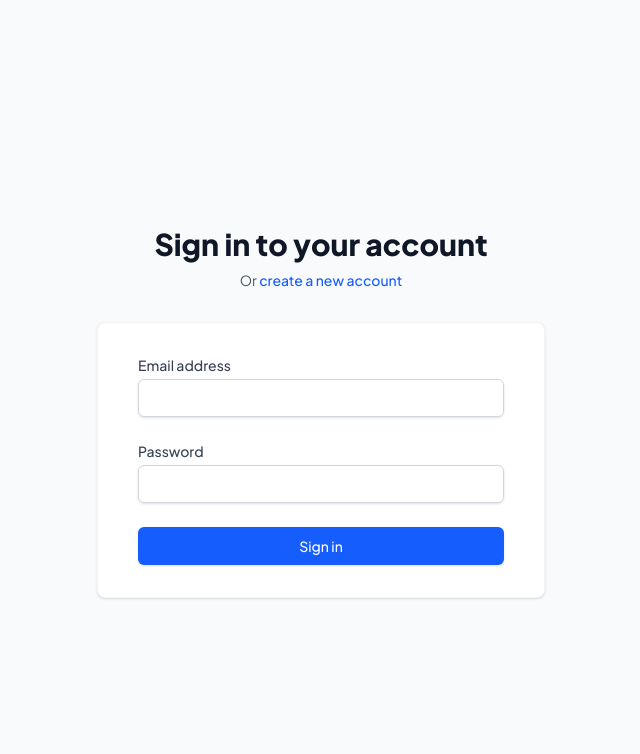
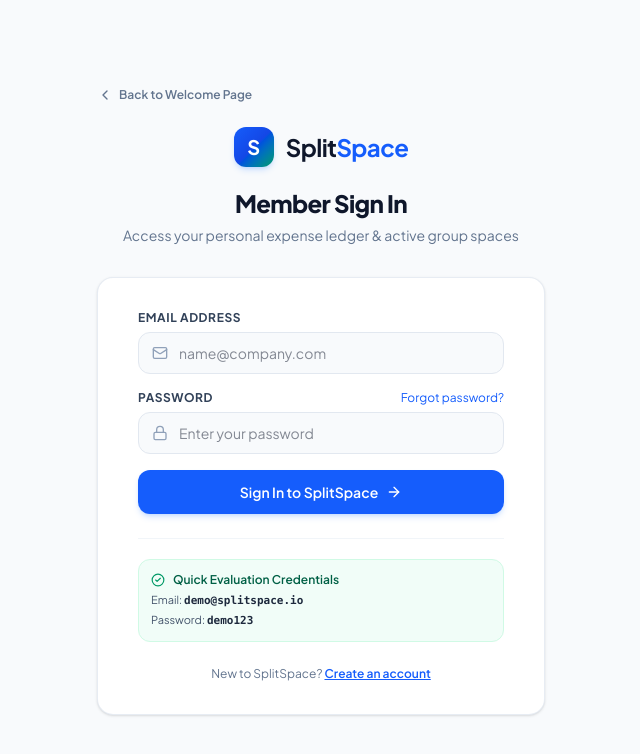
Before and after one commit to ashish102312/splitSpace, a React (Vite) app in the folder frontend/: page /login in a window 1280 px wide. Shown: the top 754 px of the page, without its empty margins (319-959 px from the left). Built offline with nearby package versions, Linux system fonts and the light colour scheme; no server answers.

Commit message:
feat(auth): revamp authentication flows with borderless modern cards and demo helpers

```diff
--- a/frontend/src/pages/Login.jsx
+++ b/frontend/src/pages/Login.jsx
@@ -1,6 +1,18 @@
 import React, { useState } from 'react';
 import { Link, useNavigate } from 'react-router-dom';
 import { useAuth } from '../context/AuthContext';
+import {
+  Mail,
+  Lock,
+  ArrowRight,
+  AlertCircle,
+  ChevronLeft,
+  ShieldCheck,
+  CheckCircle2,
+  Users,
+  TrendingUp,
+  Receipt
+} from 'lucide-react';
 
 const Login = () => {
   const [email, setEmail] = useState('');
@@ -19,59 +31,128 @@ const Login = () => {
       await login(email, password);
       navigate('/dashboard');
     } catch (err) {
-      setError(err.response?.data?.message || 'Login failed. Please check your credentials.');
+      setError(err.response?.data?.message || 'Authentication failed. Please verify credentials.');
     } finally {
       setLoading(false);
     }
   };
 
   return (
-    <div className="min-h-screen bg-gray-50 flex flex-col justify-center py-12 sm:px-6 lg:px-8">
+    <div className="min-h-screen bg-slate-50 flex flex-col justify-center py-12 px-4 sm:px-6 lg:px-8 selection:bg-emerald-100 selection:text-emerald-900">
       <div className="sm:mx-auto sm:w-full sm:max-w-md">
-        <h2 className="mt-6 text-center text-3xl font-extrabold text-gray-900">
-          Sign in to your account
+        <Link
+          to="/"
+          className="inline-flex items-center gap-1.5 text-xs font-semibold text-slate-500 hover:text-blue-600 mb-6 transition-colors group"
+        >
+          <ChevronLeft className="w-4 h-4 transition-transform group-hover:-translate-x-1" />
+          <span>Back to Welcome Page</span>
+        </Link>
+
+        {/* Brand Header */}
+        <div className="flex items-center gap-3 justify-center">
+          <div className="w-10 h-10 rounded-xl bg-gradient-to-br from-blue-600 via-blue-700 to-emerald-600 flex items-center justify-center text-white shadow-md shadow-blue-500/20">
+            <span className="font-bold text-xl">S</span>
+          </div>
+          <span className="text-2xl font-bold text-slate-900 tracking-tight">
+            Split<span className="text-blue-600">Space</span>
+          </span>
+        </div>
+
+        <h2 className="mt-5 text-center text-2xl font-extrabold text-slate-900 tracking-tight">
+          Member Sign In
         </h2>
-        <p className="mt-2 text-center text-sm text-gray-600">
-          Or{' '}
-          <Link to="/register" className="font-medium text-blue-600 hover:text-blue-500">
-            create a new account
-          </Link>
+        <p className="mt-1.5 text-center text-sm text-slate-500">
+          Access your personal expense ledger & active group spaces
         </p>
       </div>
 
       <div className="mt-8 sm:mx-auto sm:w-full sm:max-w-md">
-        <div className="bg-white py-8 px-4 shadow sm:rounded-lg sm:px-10 border border-gray-100">
-          <form className="space-y-6" onSubmit={handleSubmit}>
+        <div className="bg-white py-8 px-6 sm:px-10 rounded-2xl shadow-sm border border-slate-200/80">
+          <form className="space-y-4" onSubmit={handleSubmit}>
             {error && (
-              <div className="bg-red-50 text-red-600 p-3 rounded-md text-sm">
-                {error}
+              <div className="bg-rose-50 border border-rose-200 text-rose-700 p-3.5 rounded-xl text-sm flex items-start gap-2.5">
+                <AlertCircle className="w-4 h-4 flex-shrink-0 mt-0.5" />
+                <span className="leading-snug">{error}</span>
               </div>
             )}
+
             <div>
-              <label className="block text-sm font-medium text-gray-700">Email address</label>
-              <div className="mt-1">
-                <input type="email" required value={email} onChange={(e) => setEmail(e.target.value)}
-                  className="appearance-none block w-full px-3 py-2 border border-gray-300 rounded-md shadow-sm placeholder-gray-400 focus:outline-none focus:ring-blue-500 focus:border-blue-500 sm:text-sm"
+              <label className="block text-xs font-bold text-slate-700 uppercase tracking-wider mb-1.5">
+                Email Address
+              </label>
+              <div className="relative">
+                <Mail className="w-4 h-4 absolute left-3.5 top-1/2 -translate-y-1/2 text-slate-400" />
+                <input
+                  type="email"
+                  required
+                  value={email}
+                  onChange={(e) => setEmail(e.target.value)}
+                  placeholder="name@company.com"
+                  className="w-full pl-10 pr-4 py-2.5 bg-slate-50 border border-slate-200 rounded-xl text-sm text-slate-900 focus:outline-hidden focus:ring-2 focus:ring-blue-500 focus:bg-white transition-all"
                 />
               </div>
             </div>
 
             <div>
-              <label className="block text-sm font-medium text-gray-700">Password</label>
-              <div className="mt-1">
-                <input type="password" required value={password} onChange={(e) => setPassword(e.target.value)}
-                  className="appearance-none block w-full px-3 py-2 border border-gray-300 rounded-md shadow-sm placeholder-gray-400 focus:outline-none focus:ring-blue-500 focus:border-blue-500 sm:text-sm"
+              <div className="flex items-center justify-between mb-1.5">
+                <label className="block text-xs font-bold text-slate-700 uppercase tracking-wider">
+                  Password
+                </label>
+                <span className="text-xs text-blue-600 hover:text-blue-700 cursor-pointer">
+                  Forgot password?
+                </span>
+              </div>
+              <div className="relative">
+                <Lock className="w-4 h-4 absolute left-3.5 top-1/2 -translate-y-1/2 text-slate-400" />
+                <input
+                  type="password"
+                  required
+                  value={password}
+                  onChange={(e) => setPassword(e.target.value)}
+                  placeholder="Enter your password"
+                  className="w-full pl-10 pr-4 py-2.5 bg-slate-50 border border-slate-200 rounded-xl text-sm text-slate-900 focus:outline-hidden focus:ring-2 focus:ring-blue-500 focus:bg-white transition-all"
                 />
               </div>
             </div>
 
-            <div>
-              <button type="submit" disabled={loading}
-                className="w-full flex justify-center py-2 px-4 border border-transparent rounded-md shadow-sm text-sm font-medium text-white bg-blue-600 hover:bg-blue-700 focus:outline-none focus:ring-2 focus:ring-offset-2 focus:ring-blue-500 disabled:opacity-50">
-                {loading ? 'Signing in...' : 'Sign in'}
-              </button>
+            <button
+              type="submit"
+              disabled={loading}
+              className="w-full mt-2 py-3 px-4 bg-blue-600 hover:bg-blue-700 active:scale-[0.99] text-white font-semibold text-sm rounded-xl shadow-md shadow-blue-500/20 transition-all flex items-center justify-center gap-2 cursor-pointer disabled:opacity-60"
+            >
+              {loading ? (
+                <div className="w-4 h-4 border-2 border-white border-t-transparent rounded-full animate-spin"></div>
+              ) : (
+                <>
+                  <span>Sign In to SplitSpace</span>
+                  <ArrowRight className="w-4 h-4" />
+                </>
+              )}
+            </button>
+          </form>
+
+          {/* Quick Demo Credential Helper */}
+          <div className="mt-6 pt-5 border-t border-slate-100">
+            <div className="p-3 bg-emerald-50/70 border border-emerald-100 rounded-xl">
+              <div className="flex items-center gap-2 text-emerald-800 text-xs font-semibold mb-1">
+                <CheckCircle2 className="w-3.5 h-3.5 text-emerald-600" />
+                <span>Quick Evaluation Credentials</span>
+              </div>
+              <div className="text-[11px] text-slate-600 space-y-0.5">
+                <p>Email: <span className="font-mono text-slate-800 font-semibold">demo@splitspace.io</span></p>
+                <p>Password: <span className="font-mono text-slate-800 font-semibold">demo123</span></p>
+              </div>
             </div>
-          </form>
+          </div>
+
+          <div className="mt-6 text-center">
+            <p className="text-xs text-slate-500">
+              New to SplitSpace?{' '}
+              <Link to="/register" className="font-semibold text-blue-600 hover:text-blue-700 underline">
+                Create an account
+              </Link>
+            </p>
+          </div>
         </div>
       </div>
     </div>
--- a/frontend/src/pages/Register.jsx
+++ b/frontend/src/pages/Register.jsx
@@ -1,6 +1,16 @@
 import React, { useState } from 'react';
 import { Link, useNavigate } from 'react-router-dom';
 import { useAuth } from '../context/AuthContext';
+import {
+  User,
+  Mail,
+  Lock,
+  ArrowRight,
+  AlertCircle,
+  ChevronLeft,
+  CheckCircle2,
+  ShieldCheck
+} from 'lucide-react';
 
 const Register = () => {
   const [name, setName] = useState('');
@@ -22,84 +32,161 @@ const Register = () => {
       return;
     }
 
+    if (password.length < 6) {
+      setError('Password must be at least 6 characters');
+      return;
+    }
+
     setLoading(true);
 
     try {
       await register(name, email, password, confirmPassword);
       navigate('/login');
     } catch (err) {
-      setError(err.response?.data?.message || 'Registration failed. Please try again.');
+      setError(err.response?.data?.message || 'Registration failed. Please check your details and try again.');
     } finally {
       setLoading(false);
     }
   };
 
   return (
-    <div className="min-h-screen bg-gray-50 flex flex-col justify-center py-12 sm:px-6 lg:px-8">
+    <div className="min-h-screen bg-slate-50 flex flex-col justify-center py-12 px-4 sm:px-6 lg:px-8 selection:bg-emerald-100 selection:text-emerald-900">
       <div className="sm:mx-auto sm:w-full sm:max-w-md">
-        <h2 className="mt-6 text-center text-3xl font-extrabold text-gray-900">
-          Create a new account
+        <Link
+          to="/"
+          className="inline-flex items-center gap-1.5 text-xs font-semibold text-slate-500 hover:text-blue-600 mb-6 transition-colors group"
+        >
+          <ChevronLeft className="w-4 h-4 transition-transform group-hover:-translate-x-1" />
+          <span>Back to Welcome Page</span>
+        </Link>
+
+        {/* Brand Header */}
+        <div className="flex items-center gap-3 justify-center">
+          <div className="w-10 h-10 rounded-xl bg-gradient-to-br from-blue-600 via-blue-700 to-emerald-600 flex items-center justify-center text-white shadow-md shadow-blue-500/20">
+            <span className="font-bold text-xl">S</span>
+          </div>
+          <span className="text-2xl font-bold text-slate-900 tracking-tight">
+            Split<span className="text-blue-600">Space</span>
+          </span>
+        </div>
+
+        <h2 className="mt-5 text-center text-2xl font-extrabold text-slate-900 tracking-tight">
+          Create Member Account
         </h2>
-        <p className="mt-2 text-center text-sm text-gray-600">
-          Already have an account?{' '}
-          <Link to="/login" className="font-medium text-blue-600 hover:text-blue-500">
-            Sign in
-          </Link>
+        <p className="mt-1.5 text-center text-sm text-slate-500">
+          Join high-accuracy personal expense & group split spaces
         </p>
       </div>
 
       <div className="mt-8 sm:mx-auto sm:w-full sm:max-w-md">
-        <div className="bg-white py-8 px-4 shadow sm:rounded-lg sm:px-10 border border-gray-100">
-          <form className="space-y-6" onSubmit={handleSubmit}>
+        <div className="bg-white py-8 px-6 sm:px-10 rounded-2xl shadow-sm border border-slate-200/80">
+          <form className="space-y-4" onSubmit={handleSubmit}>
             {error && (
-              <div className="bg-red-50 text-red-600 p-3 rounded-md text-sm">
-                {error}
+              <div className="bg-rose-50 border border-rose-200 text-rose-700 p-3.5 rounded-xl text-sm flex items-start gap-2.5">
+                <AlertCircle className="w-4 h-4 flex-shrink-0 mt-0.5" />
+                <span className="leading-snug">{error}</span>
               </div>
             )}
 
             <div>
-              <label className="block text-sm font-medium text-gray-700">Full Name</label>
-              <div className="mt-1">
-                <input type="text" required value={name} onChange={(e) => setName(e.target.value)}
-                  className="appearance-none block w-full px-3 py-2 border border-gray-300 rounded-md shadow-sm placeholder-gray-400 focus:outline-none focus:ring-blue-500 focus:border-blue-500 sm:text-sm"
+              <label className="block text-xs font-bold text-slate-700 uppercase tracking-wider mb-1.5">
+                Full Name
+              </label>
+              <div className="relative">
+                <User className="w-4 h-4 absolute left-3.5 top-1/2 -translate-y-1/2 text-slate-400" />
+                <input
+                  type="text"
+                  required
+                  value={name}
+                  onChange={(e) => setName(e.target.value)}
+                  placeholder="Alex Morgan"
+                  className="w-full pl-10 pr-4 py-2.5 bg-slate-50 border border-slate-200 rounded-xl text-sm text-slate-900 focus:outline-hidden focus:ring-2 focus:ring-blue-500 focus:bg-white transition-all"
                 />
               </div>
             </div>
 
             <div>
-              <label className="block text-sm font-medium text-gray-700">Email address</label>
-              <div className="mt-1">
-                <input type="email" required value={email} onChange={(e) => setEmail(e.target.value)}
-                  className="appearance-none block w-full px-3 py-2 border border-gray-300 rounded-md shadow-sm placeholder-gray-400 focus:outline-none focus:ring-blue-500 focus:border-blue-500 sm:text-sm"
+              <label className="block text-xs font-bold text-slate-700 uppercase tracking-wider mb-1.5">
+                Email Address
+              </label>
+              <div className="relative">
+                <Mail className="w-4 h-4 absolute left-3.5 top-1/2 -translate-y-1/2 text-slate-400" />
+                <input
+                  type="email"
+                  required
+                  value={email}
+                  onChange={(e) => setEmail(e.target.value)}
+                  placeholder="alex@example.com"
+                  className="w-full pl-10 pr-4 py-2.5 bg-slate-50 border border-slate-200 rounded-xl text-sm text-slate-900 focus:outline-hidden focus:ring-2 focus:ring-blue-500 focus:bg-white transition-all"
                 />
               </div>
             </div>
 
             <div>
-              <label className="block text-sm font-medium text-gray-700">Password</label>
-              <div className="mt-1">
-                <input type="password" required value={password} onChange={(e) => setPassword(e.target.value)}
-                  className="appearance-none block w-full px-3 py-2 border border-gray-300 rounded-md shadow-sm placeholder-gray-400 focus:outline-none focus:ring-blue-500 focus:border-blue-500 sm:text-sm"
+              <label className="block text-xs font-bold text-slate-700 uppercase tracking-wider mb-1.5">
+                Password
+              </label>
+              <div className="relative">
+                <Lock className="w-4 h-4 absolute left-3.5 top-1/2 -translate-y-1/2 text-slate-400" />
+                <input
+                  type="password"
+                  required
+                  value={password}
+                  onChange={(e) => setPassword(e.target.value)}
+                  placeholder="At least 6 characters"
+                  className="w-full pl-10 pr-4 py-2.5 bg-slate-50 border border-slate-200 rounded-xl text-sm text-slate-900 focus:outline-hidden focus:ring-2 focus:ring-blue-500 focus:bg-white transition-all"
                 />
               </div>
             </div>
 
             <div>
-              <label className="block text-sm font-medium text-gray-700">Confirm Password</label>
-              <div className="mt-1">
-                <input type="password" required value={confirmPassword} onChange={(e) => setConfirmPassword(e.target.value)}
-                  className="appearance-none block w-full px-3 py-2 border border-gray-300 rounded-md shadow-sm placeholder-gray-400 focus:outline-none focus:ring-blue-500 focus:border-blue-500 sm:text-sm"
+              <label className="block text-xs font-bold text-slate-700 uppercase tracking-wider mb-1.5">
+                Confirm Password
+              </label>
+              <div className="relative">
+                <Lock className="w-4 h-4 absolute left-3.5 top-1/2 -translate-y-1/2 text-slate-400" />
+                <input
+                  type="password"
+                  required
+                  value={confirmPassword}
+                  onChange={(e) => setConfirmPassword(e.target.value)}
+                  placeholder="Repeat your password"
+                  className="w-full pl-10 pr-4 py-2.5 bg-slate-50 border border-slate-200 rounded-xl text-sm text-slate-900 focus:outline-hidden focus:ring-2 focus:ring-blue-500 focus:bg-white transition-all"
                 />
               </div>
             </div>
 
-            <div>
-              <button type="submit" disabled={loading}
-                className="w-full flex justify-center py-2 px-4 border border-transparent rounded-md shadow-sm text-sm font-medium text-white bg-blue-600 hover:bg-blue-700 focus:outline-none focus:ring-2 focus:ring-offset-2 focus:ring-blue-500 disabled:opacity-50">
-                {loading ? 'Registering...' : 'Register'}
+            <div className="pt-2">
+              <button
+                type="submit"
+                disabled={loading}
+                className="w-full py-3 px-4 bg-emerald-600 hover:bg-emerald-700 active:scale-[0.99] text-white font-semibold text-sm rounded-xl shadow-md shadow-emerald-500/20 transition-all flex items-center justify-center gap-2 cursor-pointer disabled:opacity-60"
+              >
+                {loading ? (
+                  <div className="w-4 h-4 border-2 border-white border-t-transparent rounded-full animate-spin"></div>
+                ) : (
+                  <>
+                    <span>Create Free Account</span>
+                    <ArrowRight className="w-4 h-4" />
+                  </>
+                )}
               </button>
             </div>
           </form>
+
+          <div className="mt-6 pt-5 border-t border-slate-100 flex items-center justify-center gap-2 text-xs text-slate-500">
+            <ShieldCheck className="w-4 h-4 text-emerald-600" />
+            <span>End-to-end encrypted session & isolated tokens</span>
+          </div>
+
+          <div className="mt-4 text-center">
+            <p className="text-xs text-slate-500">
+              Already have an account?{' '}
+              <Link to="/login" className="font-semibold text-blue-600 hover:text-blue-700 underline">
+                Sign in
+              </Link>
+            </p>
+          </div>
         </div>
       </div>
     </div>
```
